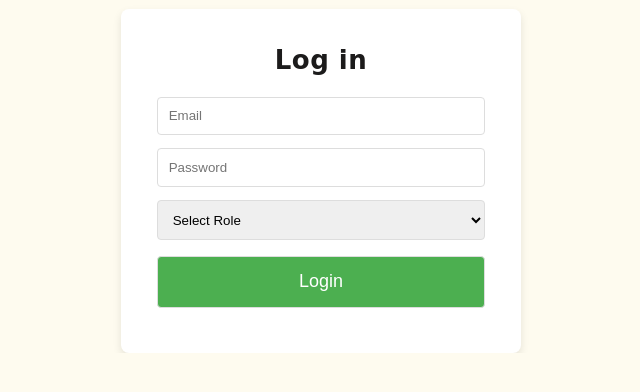
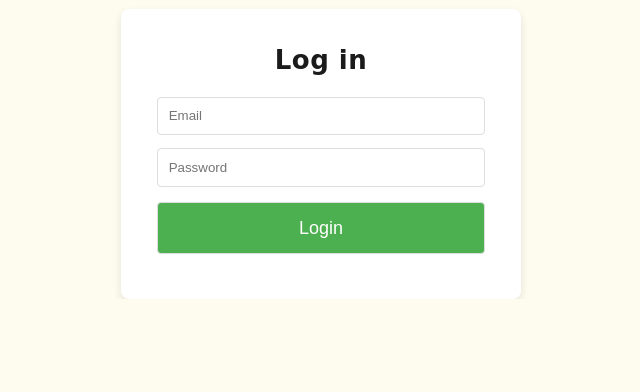
Before and after one commit to roshanshresthanp/arden-web-app, a PHP site: page /login in a window 1280 px wide. Shown: the part 241-633 px from the top of the page, without its empty margins (319-959 px from the left). Run offline with PHP 8.4, Linux system fonts and the light colour scheme.

Commit message:
Refactoring the code

```diff
--- a/frontend/admin/login.php
+++ b/frontend/admin/login.php
@@ -20,7 +20,6 @@
                 echo '<h3 style="padding-bottom:15px">Log in</h3>';
             }
             ?>
-            <!-- <form id="loginForm" onsubmit="return validateLoginForm()"> -->
             <form action="controllers/loginController.php" method="POST">
 
                 <?php
@@ -37,39 +36,11 @@
 
                 <!-- Password Field -->
                 <input type="password" id="password" placeholder="Password" name="password">
-
-                <!-- Role Selection -->
-                <select id="role">
-                    <option value="" disabled selected>Select Role</option>
-                    <option value="admin">Admin</option>
-                    <!-- <option value="customer">Customer</option> -->
-                </select>
-
                 <!-- Submit Button -->
                 <button type="submit">Login</button>
             </form>
         </div>
     </div>
-    <script>
-        // Function to validate the login form
-        function validateLoginForm() {
-            const email = document.getElementById('email').value.trim();
-            const password = document.getElementById('password').value.trim();
-            const role = document.getElementById('role').value;
-            const errorMessage = document.getElementById('error-message');
-
-            // Check if all fields are filled
-            if (email === '' || password === '' || role === '') {
-                errorMessage.style.display = 'block';
-                return false;
-            } else {
-                errorMessage.style.display = 'none';
-                alert('Login successful!');
-                return true;
-            }
-        }
-    </script>
-
 </body>
 
 </html>
```
